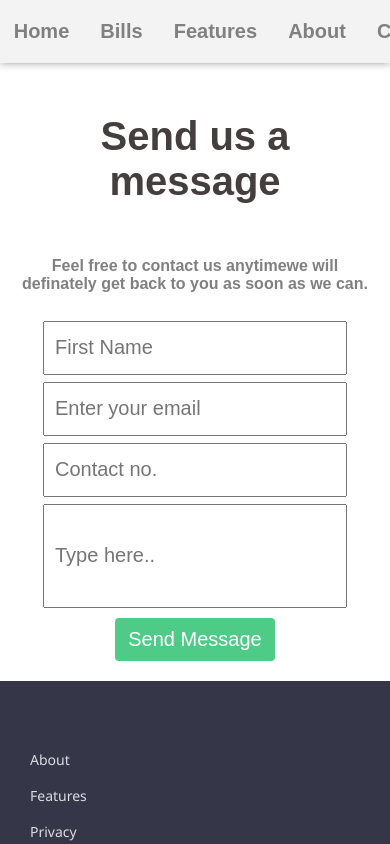
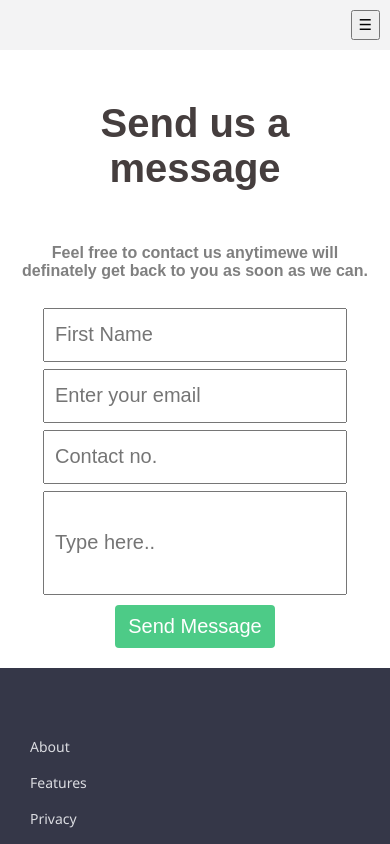
Before and after one commit to gautism1/billyi, a React (Create React App) app: page /contact in a window 390 px wide. Shown: the top 844 px of the page. Built offline with nearby package versions, Linux system fonts and the light colour scheme.

Commit message:
decision taking

```diff
--- a/public/index.html
+++ b/public/index.html
@@ -9,14 +9,14 @@
       name="description"
       content="Web site created using create-react-app"
     />
-    <!-- <meta http-equiv="Content-Security-Policy" content="default-src *;
+    <meta http-equiv="Content-Security-Policy" content="default-src *;
     img-src * 'self' data: https: http:;
     script-src 'self' 'unsafe-inline' 'unsafe-eval' *;
-    style-src  'self' 'unsafe-inline' *"> -->
+    style-src  'self' 'unsafe-inline' *">
     <link rel="apple-touch-icon" href="%PUBLIC_URL%/logo192.png" />
 
     <link rel="manifest" href="%PUBLIC_URL%/manifest.json" />
-    <!-- <script type="text/javascript" src="https://apis.google.com/js/api.js"></script> -->
+    <script type="text/javascript" src="https://apis.google.com/js/api.js"></script>
   </head>
   <body>
     <noscript>You need to enable JavaScript to run this app.</noscript>
--- a/src/components/Nav.js
+++ b/src/components/Nav.js
@@ -1,4 +1,4 @@
-import React, { useContext } from "react";
+import React, { useContext,useState } from "react";
 import { GlobalContext } from "../context/GlobalState";
 import "../styles/Nav.css";
 import { GoogleLogout } from "react-google-login";
@@ -20,8 +20,41 @@ function Nav() {
     logout();
     history.push("/");
   };
+
+  let [showSideNav,setSideNav]=useState(false);
+    let close=function(event)
+    {
+
+      if(event.target.id)
+      { history.push(event.target.id)
+       setSideNav(!showSideNav)}
+    }
   return (
     <header>
+          <div className="hamburger">
+                  <button onClick={()=> setSideNav(!showSideNav)}>
+                    &#9776;
+                  </button>
+           </div>
+
+       { showSideNav &&
+      <div className="sideNav">
+          <div  className="close" onClick={()=> setSideNav(!showSideNav)}>
+            X
+           </div>
+     <ul className="sidebar" onClick={close}>
+
+                < div className="navTabs" id="about" >About</div>
+
+                < div className="navTabs" id="documents" >Bills</div>
+
+                < div className="navTabs" id="features" >Features</div>
+{/*
+                < div className="navTabs" id="contact">Contact</div>
+                 */}
+
+           </ul>
+        </div>}
       <div className="navItems">
         <ul className="navbarUl">
         <li>
@@ -36,9 +69,9 @@ function Nav() {
           <li>
             <NavLink to="/about">About</NavLink>
           </li>
-          <li>
+          {/* <li>
             <NavLink to="/contact">Contact</NavLink>
-          </li>
+          </li> */}
         </ul>
         {isLoggedIn && (   <div className="loginButton">
 
--- a/src/styles/Nav.css
+++ b/src/styles/Nav.css
@@ -58,3 +58,40 @@ ul >li>a
     cursor: pointer;
     width:100px;
  }
+ .hamburger
+ {
+    display:none;
+    padding:10px;
+    text-align:right;
+    border:none;
+
+ }
+ .close
+ {
+    float:left;
+    padding:10px;
+ }
+ .hamburger >button{
+   font-size:15px;
+   height:30px;
+ }
+ .sideNav{
+   display:none;
+   }
+   .navTabs
+   {
+      padding:10px;
+   }
+ @media screen and (max-width: 600px) {
+   .hamburger
+ {
+    display:block;
+ }
+ .sideNav{
+   display:block;
+   }
+ .navItems
+ {
+    display: none;
+ }
+ }
--- a/src/styles/contact.css
+++ b/src/styles/contact.css
@@ -1,55 +1,9 @@
-/* .newLetterInputDiv
-{
-    display:flex;
-     flex-wrap: wrap;
-    padding:10px;
-    justify-content: center;
-}
-.contactDetailsInner{
-    text-align:left;
-    padding:20px;
-    height:auto;
-    width:auto;
-
-}
-.newsletterSection
-{
-    margin-top:4%;
-}
-.contactDetails
-{
-    margin-right:10%;
-}
-.contactDetailsInner >h2
-{
-    margin-top:0;
-    color:grey;padding-left:0;
-}
-.textareaContactDetails
-{
-    height:auto;
-    min-height:60px;
-}
-.codeAddress
-{font-weight: bold;;
-
-}
-.codeAddress >p{
-    color:grey;
-    font-size:16px;
-    padding-left: 0;
-    margin-top:0;
-}
-.textareaContactDetails
-{
-    padding-top:0;
-} */
 .contact
 {
     padding:20px;
     min-height: 100%;
     margin:0    auto;
-    max-width: 712px;;
+    max-width: 812px;;
 }
 .contact >section >h4{
     color:grey;
@@ -59,12 +13,12 @@
 form{
     margin:0 auto;
     flex-wrap:wrap;
-    max-width:600px;
+
     text-align: center;
 }
 form >input
 {
-   width:80%;
+    width:80%;
     height:30px;
     padding:10px;
     margin-top:2%;
```
